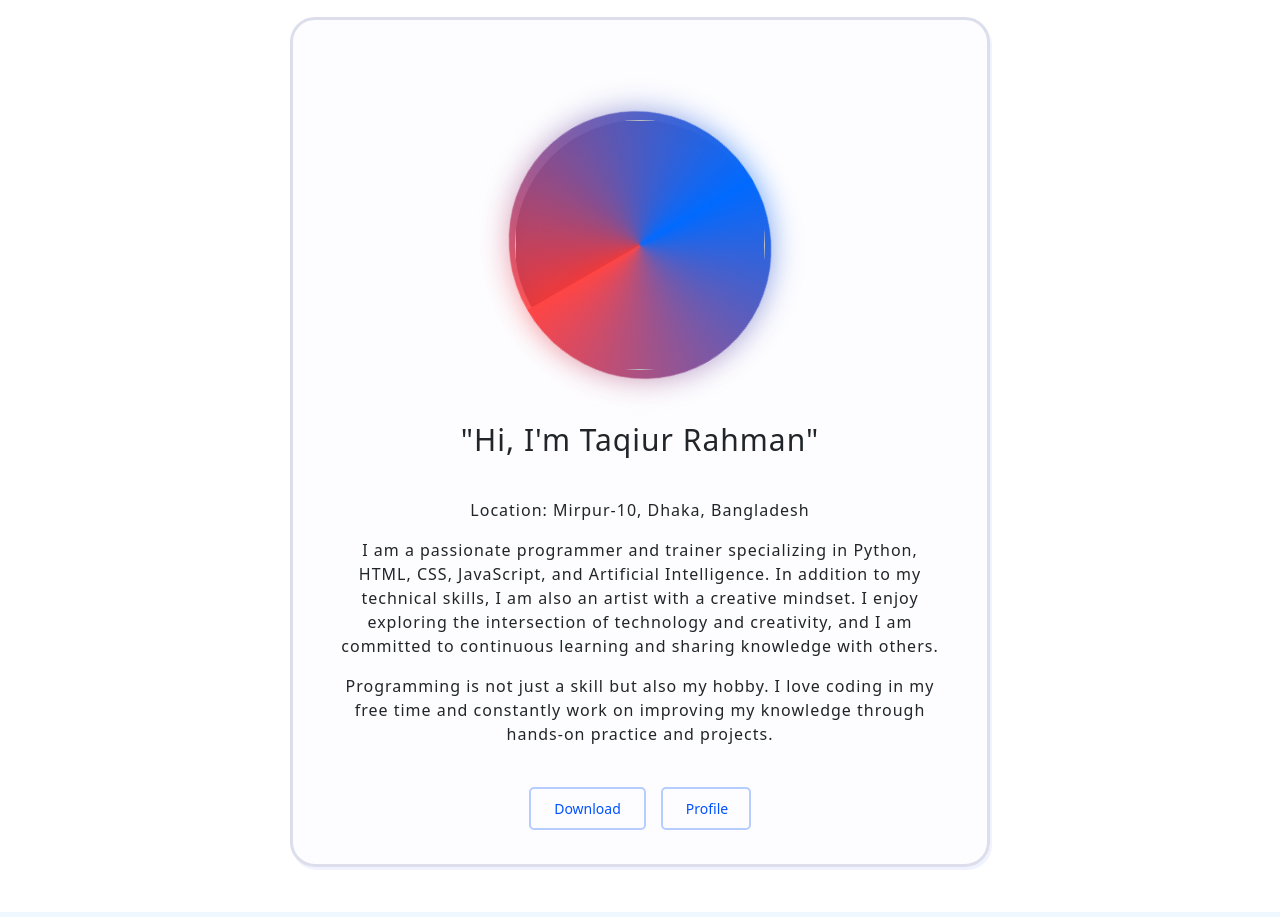
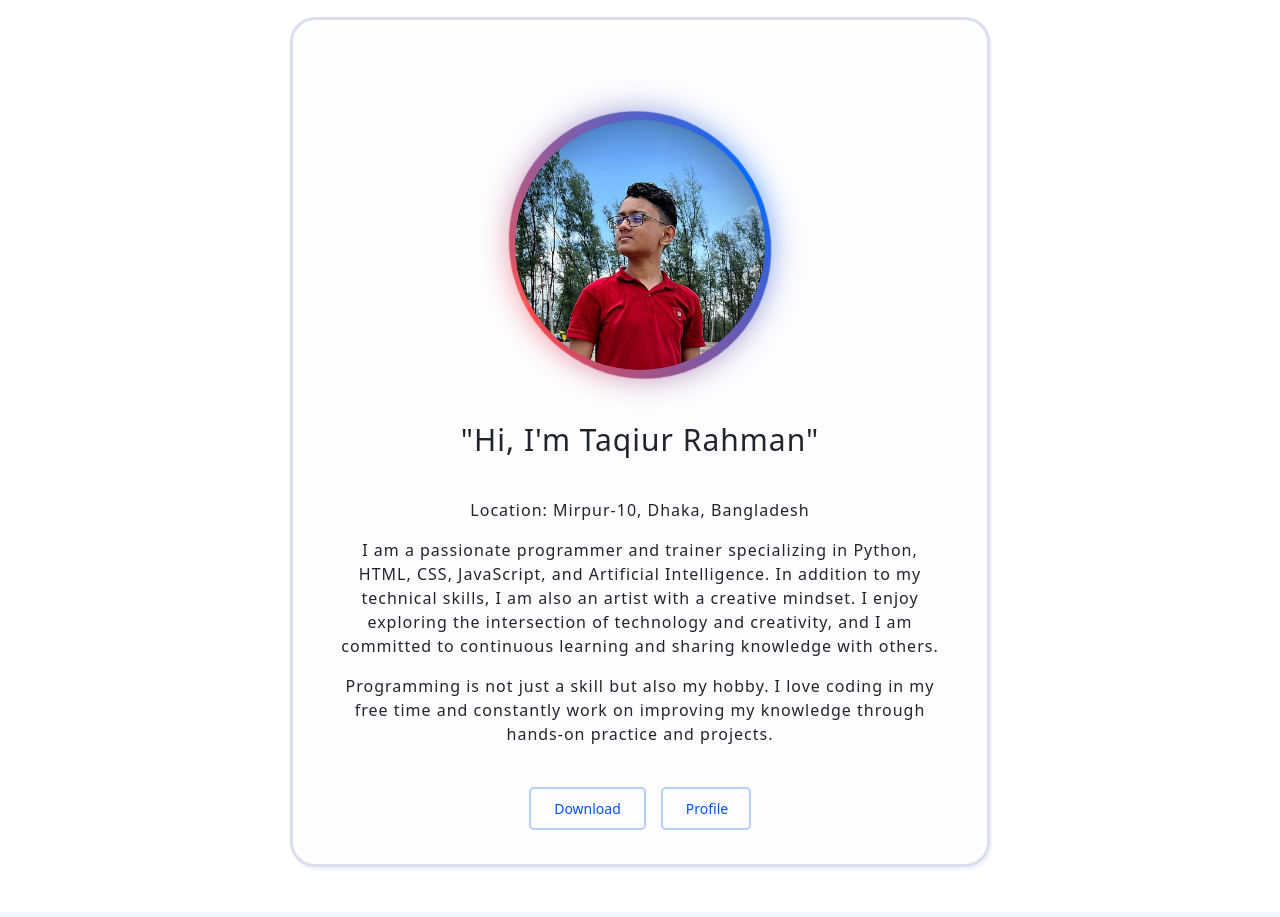
Before and after one commit to ItopNano/ProNanoSoft, a plain HTML site: page index.html in a window 1280 px wide. Shown: the part 933-1850 px from the top of the page. Drawn offline with nearby package versions, Linux system fonts and the light colour scheme.

Commit message:
Update index.html

```diff
--- a/index.html
+++ b/index.html
@@ -157,7 +157,7 @@
 
         <div class="About_Profile">
           <div class="About_Profile_img">
-            <img class="About_img" src="/Programming/Web dessing/My.projects/Index/Taqipic.jpg" alt="">
+            <img class="About_img" src="Taqipic.jpg" alt="">
           </div>
 
           <div class="About_Profile_text">
```
